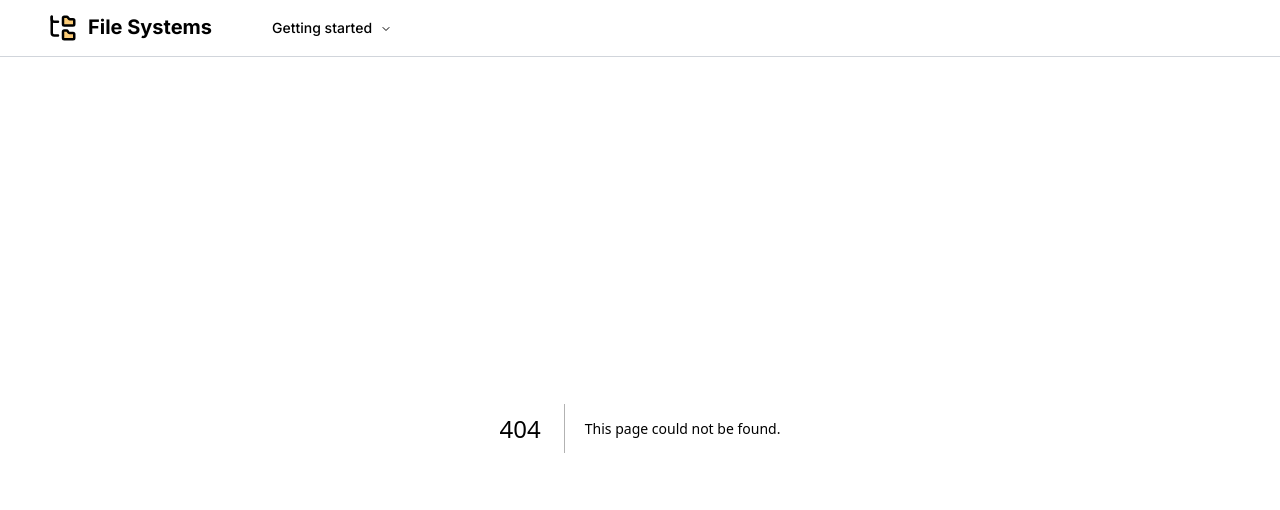
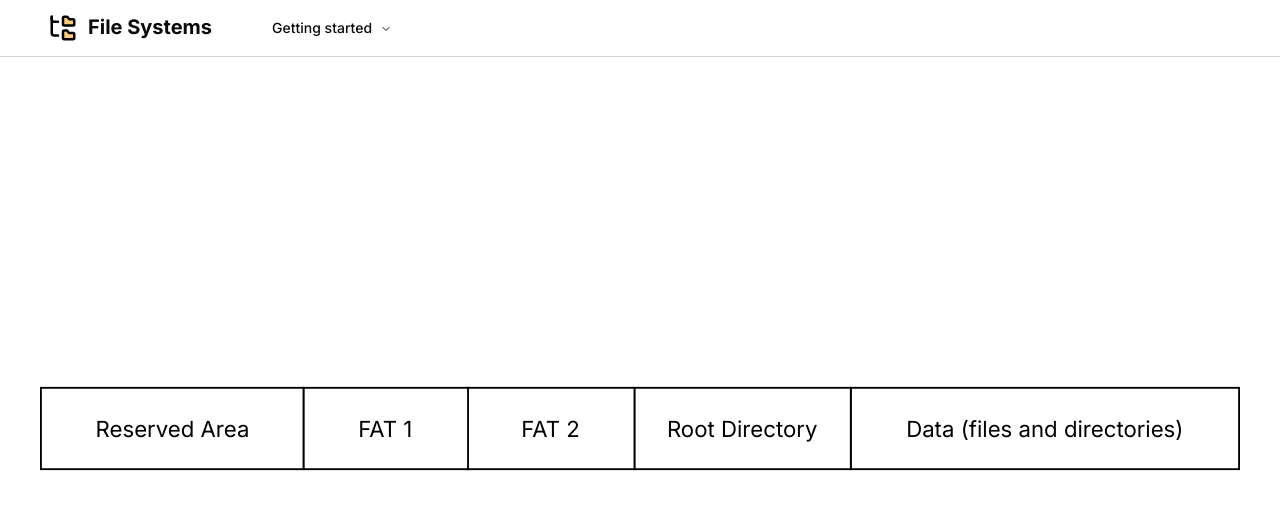
Before and after one commit to JiahuiChen99/filesystems, a Next.js app: page /fat16 in a window 1280 px wide. Before the commit this address had no page. Shown: the top 510 px of the page. Built offline with nearby package versions, Linux system fonts and the light colour scheme.

Commit message:
feat: fat16 page

```diff
--- /dev/null
+++ b/src/app/fat16/(fat16-parts)/components/graphic/fat16-styles.ts
@@ -0,0 +1,3 @@
+// TODO: Merge with EXT2 styles
+export const groupStyle = "group cursor-default";
+export const hoverStyle = "group-hover:fill-accent";
--- /dev/null
+++ b/src/app/fat16/(fat16-parts)/components/graphic/fat16.tsx
@@ -0,0 +1,152 @@
+"use client";
+import type { MouseEvent } from "react";
+import { groupStyle, hoverStyle } from "./fat16-styles";
+
+export function FAT16() {
+  const onFAT16SectionClick = (e: MouseEvent<SVGGElement>) => {
+    const component = e.currentTarget.getAttribute("data-id");
+    const location = window.location;
+    location.href = `${location.origin}/fat16/${component}`;
+  };
+
+  return (
+    <svg viewBox="0 0 649 45" fill="none" xmlns="http://www.w3.org/2000/svg">
+      <rect width="649" height="45" fill="#1E1E1E" />
+      <g id="FAT16">
+        <rect
+          width="732"
+          height="389"
+          transform="translate(-41 -39)"
+          fill="white"
+        />
+        <g id="fat16-all">
+          <g
+            id="data-g"
+            data-id="data"
+            onClick={onFAT16SectionClick}
+            className={groupStyle}>
+            <rect x="438.5" y="0.5" width="210" height="44" fill="white" />
+            <rect
+              x="438.5"
+              y="0.5"
+              width="210"
+              height="44"
+              stroke="black"
+              className={hoverStyle}
+            />
+            <text
+              id="data"
+              fill="black"
+              fontFamily="Inter"
+              fontSize="12"
+              letterSpacing="0em">
+              <tspan x="468.447" y="26.8636">
+                Data (files and directories)
+              </tspan>
+            </text>
+          </g>
+          <g
+            id="root-directory-g"
+            data-id="root-directory"
+            onClick={onFAT16SectionClick}
+            className={groupStyle}>
+            <rect x="321.5" y="0.5" width="117" height="44" fill="white" />
+            <rect
+              x="321.5"
+              y="0.5"
+              width="117"
+              height="44"
+              stroke="black"
+              className={hoverStyle}
+            />
+            <text
+              id="root directory"
+              fill="black"
+              fontFamily="Inter"
+              fontSize="12"
+              letterSpacing="0em">
+              <tspan x="339.061" y="26.8636">
+                Root Directory
+              </tspan>
+            </text>
+          </g>
+          <g
+            id="fat-2-g"
+            data-id="fat-2"
+            onClick={onFAT16SectionClick}
+            className={groupStyle}>
+            <rect x="230.5" y="0.5" width="91" height="44" fill="white" />
+            <rect
+              x="230.5"
+              y="0.5"
+              width="91"
+              height="44"
+              stroke="black"
+              className={hoverStyle}
+            />
+            <text
+              id="fat 2"
+              fill="black"
+              fontFamily="Inter"
+              fontSize="12"
+              letterSpacing="0em">
+              <tspan x="260.309" y="26.8636">
+                FAT 2
+              </tspan>
+            </text>
+          </g>
+          <g
+            id="fat-1-g"
+            data-id="fat-1"
+            onClick={onFAT16SectionClick}
+            className={groupStyle}>
+            <rect x="142.5" y="0.5" width="89" height="44" fill="white" />
+            <rect
+              x="142.5"
+              y="0.5"
+              width="89"
+              height="44"
+              stroke="black"
+              className={hoverStyle}
+            />
+            <text
+              id="fat 1"
+              fill="black"
+              fontFamily="Inter"
+              fontSize="12"
+              letterSpacing="0em">
+              <tspan x="172.152" y="26.8636">
+                FAT 1
+              </tspan>
+            </text>
+          </g>
+          <g
+            id="reserved-area-g"
+            data-id="reserved-area"
+            onClick={onFAT16SectionClick}
+            className={groupStyle}>
+            <rect x="0.5" y="0.5" width="142" height="44" fill="white" />
+            <rect
+              x="0.5"
+              y="0.5"
+              width="142"
+              height="44"
+              stroke="black"
+              className={hoverStyle}
+            />
+            <text
+              id="reserved area"
+              fill="black"
+              fontFamily="Inter"
+              fontSize="12"
+              letterSpacing="0em">
+              <tspan x="30.0566" y="26.8636">
+                Reserved Area
+              </tspan>
+            </text>
+          </g>
+        </g>
+      </g>
+    </svg>
+  );
+}
--- /dev/null
+++ b/src/app/fat16/page.tsx
@@ -0,0 +1,9 @@
+import { FAT16 as FAT16Graphic } from "./(fat16-parts)/components/graphic/fat16";
+
+export default function FAT16() {
+  return (
+    <section className="flex p-10 w-full h-full justify-center align-middle">
+      <FAT16Graphic />
+    </section>
+  );
+}
```
